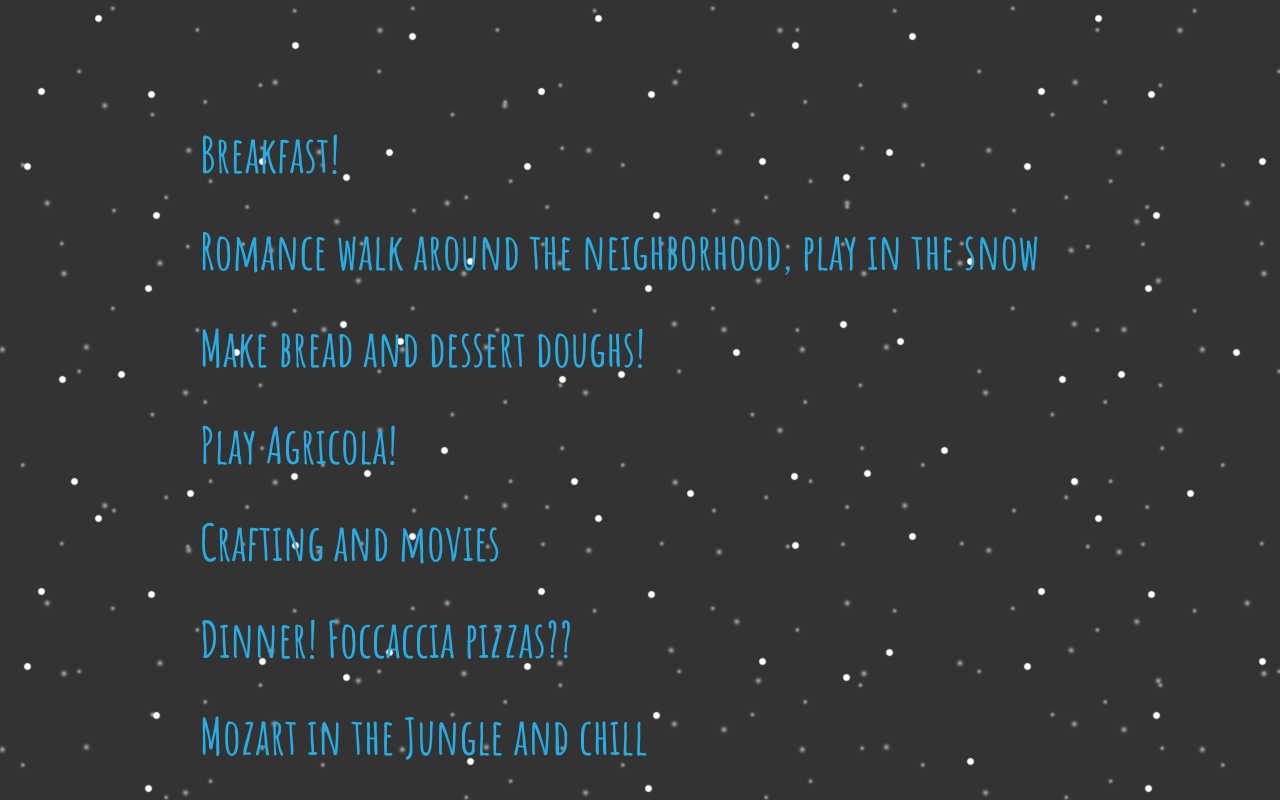
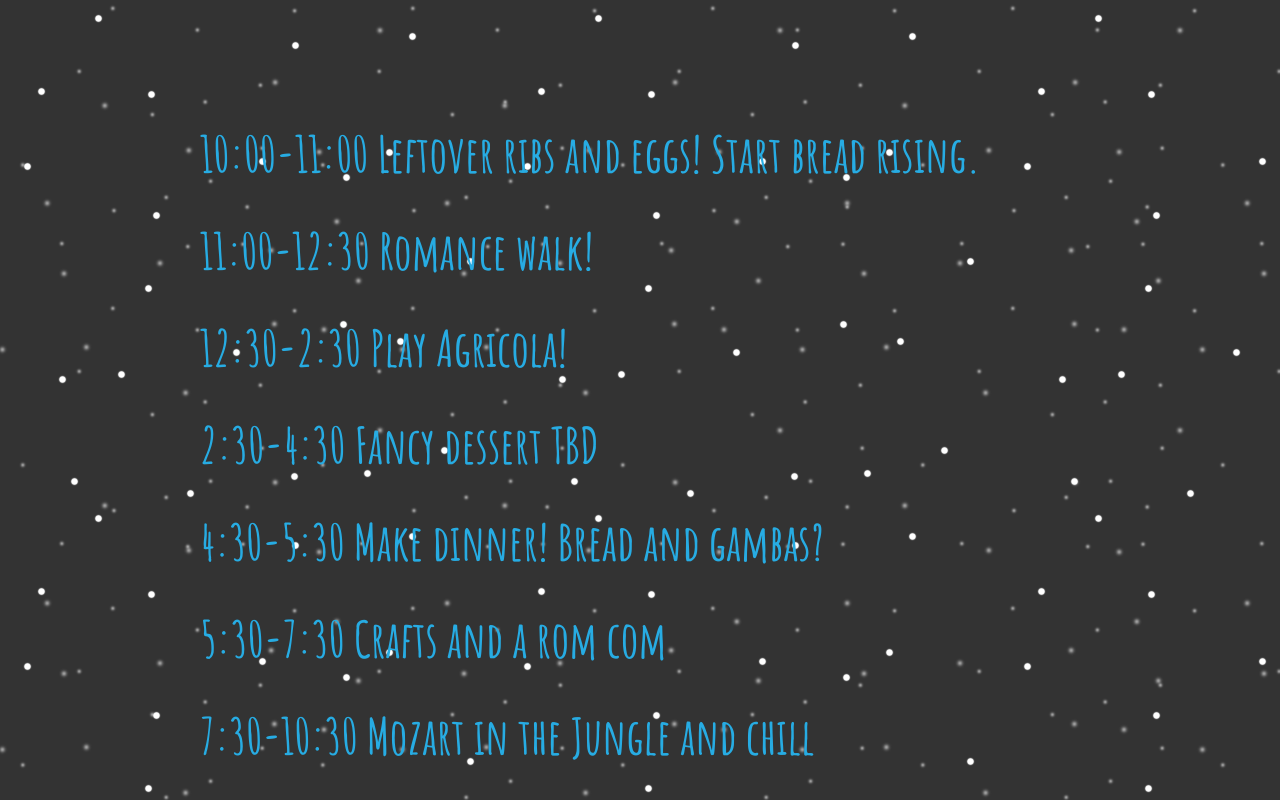
Before and after one commit to bchartoff/scratch, a plain HTML site: page snowday/sunday.html in a window 1280 px wide. Drawn offline with nearby package versions, Linux system fonts and the light colour scheme.

Commit message:
updated itinerary

```diff
--- a/snowday/sunday.html
+++ b/snowday/sunday.html
@@ -18,13 +18,13 @@
 <body>
     <div id="container">
         <ul id="holder">
-            <li>Breakfast!</li>
-            <li>Romance walk around the neighborhood, play in the snow</li>
-            <li>Make bread and dessert doughs!</li>
-            <li>Play Agricola!</li>
-            <li>Crafting and movies</li>
-            <li>Dinner! Foccaccia pizzas??</li>
-            <li>Mozart in the Jungle and chill</li>
+            <li>10:00-11:00 Leftover ribs and eggs! Start bread rising.</li>
+            <li>11:00-12:30 Romance walk!</li>
+            <li>12:30-2:30 Play Agricola!</li>
+            <li>2:30-4:30 Fancy dessert TBD</li>
+            <li>4:30-5:30 Make dinner! Bread and gambas?</li>
+            <li>5:30-7:30 Crafts and a rom com</li>
+            <li>7:30-10:30 Mozart in the Jungle and chill</li>
         </ul>
     </div>
     <script type="text/javascript" src="http://ajax.googleapis.com/ajax/libs/jquery/1.4.4/jquery.min.js"></script>
```
Also changed, not shown: snowday/saturday.html (+8 -8 lines).
